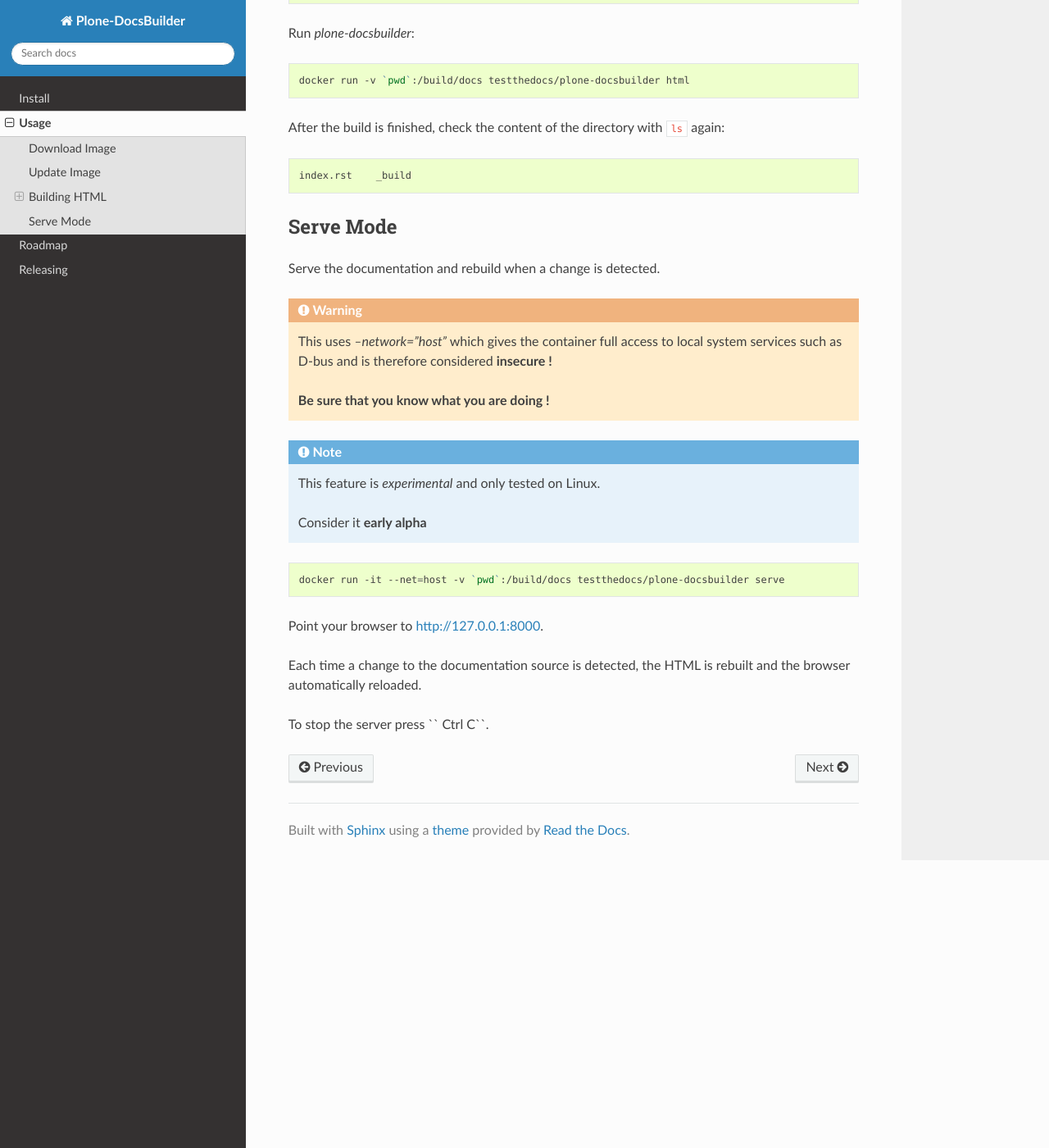
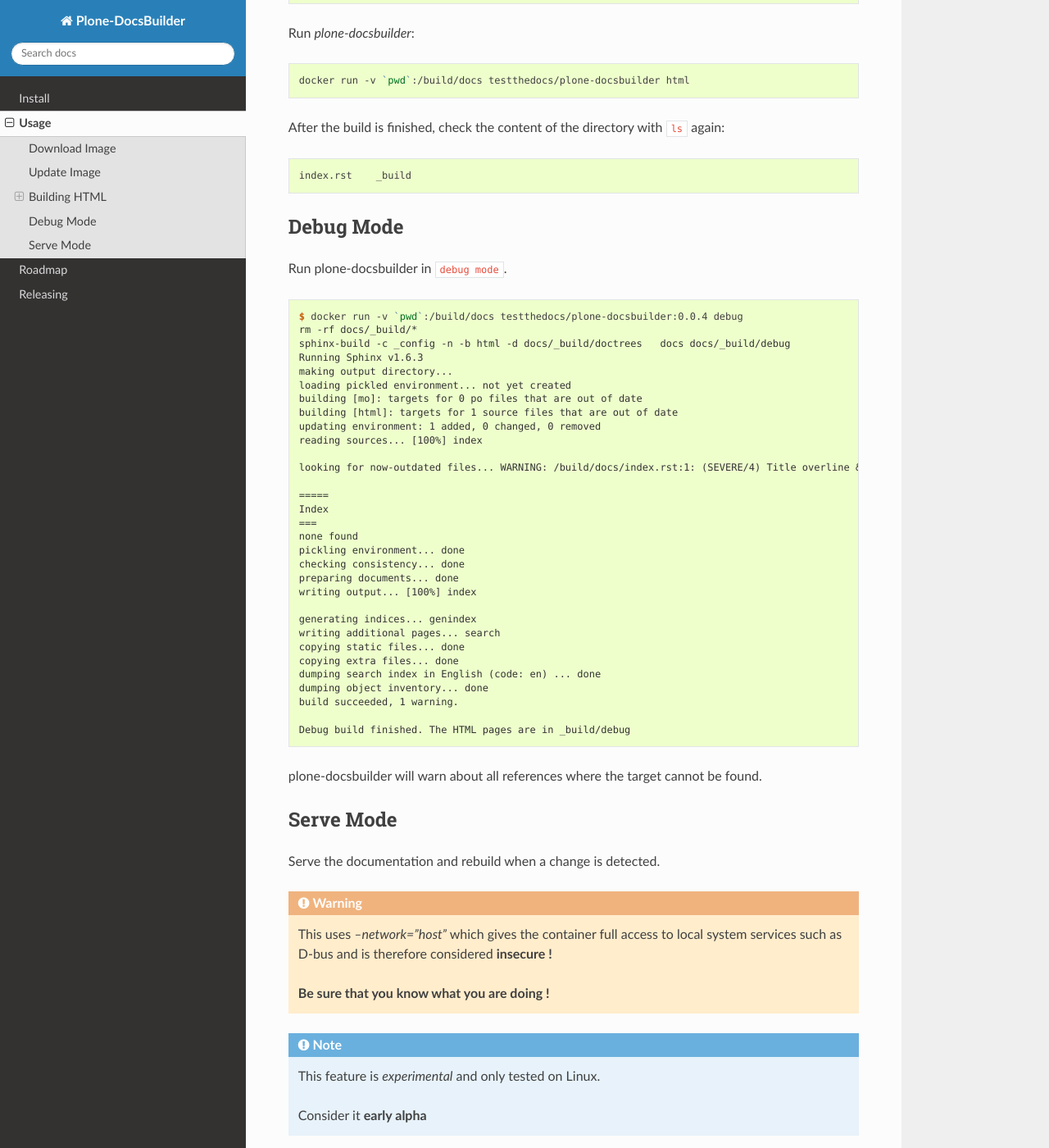
Before and after one commit to testthedocs/plone-docsbuilder, a Sphinx documentation site: the page built from docs/usage.rst, in a window 1280 px wide and 1400 px high, scrolled down 1175 px. Shown: the whole window at 82% size. Built offline with Sphinx 7.4.7 and the Read the Docs theme 2.0.0, drawn with Linux system fonts in a browser that asks for light colours.

Commit message:
Update docs

```diff
--- a/docs/usage.rst
+++ b/docs/usage.rst
@@ -65,6 +65,48 @@ After the build is finished, check the content of the directory with ``ls`` agai
    index.rst    _build
 
 
+Debug Mode
+==========
+
+Run plone-docsbuilder in ``debug mode``.
+
+.. code-block:: console
+
+   $ docker run -v `pwd`:/build/docs testthedocs/plone-docsbuilder:0.0.4 debug
+   rm -rf docs/_build/*
+   sphinx-build -c _config -n -b html -d docs/_build/doctrees   docs docs/_build/debug
+   Running Sphinx v1.6.3
+   making output directory...
+   loading pickled environment... not yet created
+   building [mo]: targets for 0 po files that are out of date
+   building [html]: targets for 1 source files that are out of date
+   updating environment: 1 added, 0 changed, 0 removed
+   reading sources... [100%] index
+
+   looking for now-outdated files... WARNING: /build/docs/index.rst:1: (SEVERE/4) Title overline & underline mismatch.
+
+   =====
+   Index
+   ===
+   none found
+   pickling environment... done
+   checking consistency... done
+   preparing documents... done
+   writing output... [100%] index
+
+   generating indices... genindex
+   writing additional pages... search
+   copying static files... done
+   copying extra files... done
+   dumping search index in English (code: en) ... done
+   dumping object inventory... done
+   build succeeded, 1 warning.
+
+   Debug build finished. The HTML pages are in _build/debug
+
+plone-docsbuilder will warn about all references where the target cannot be found.
+
+
 Serve Mode
 ==========
 
```
